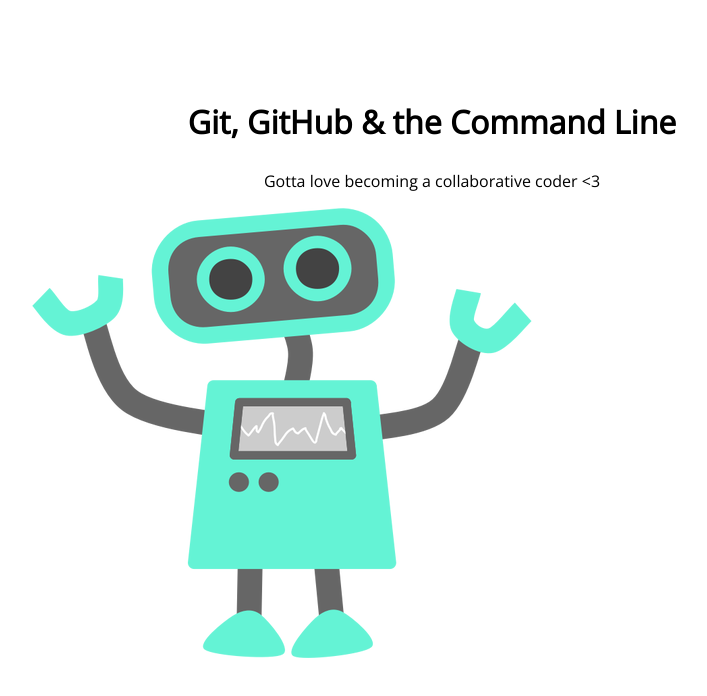
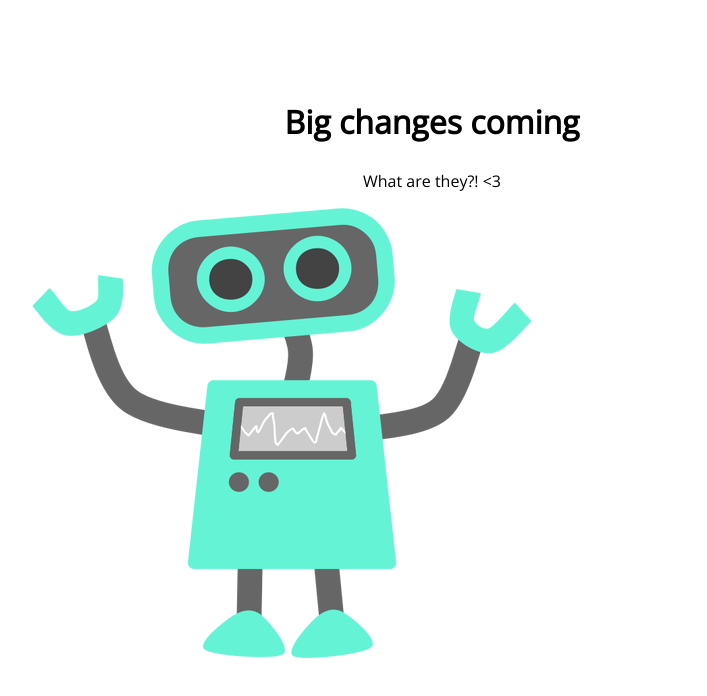
Before and after one commit to christyfenne/105-project, a plain HTML site: page index.html in a window 1280 px wide. Shown: the whole page, without its empty margins (208-915 px from the left). Drawn offline with nearby package versions, Linux system fonts and the light colour scheme.

Commit message:
changed text on h1 and p tags

```diff
--- a/index.html
+++ b/index.html
@@ -8,8 +8,8 @@
 </head>
 <body>
 	<section>
-		<h1>Git, GitHub & the Command Line</h1>
-		<p>Gotta love becoming a collaborative coder <3</p>
+		<h1>Big changes coming</h1>
+		<p>What are they?! <3</p>
 		<img src="img/happy-blue-robot.png">
 	</section>
 </body>
```
